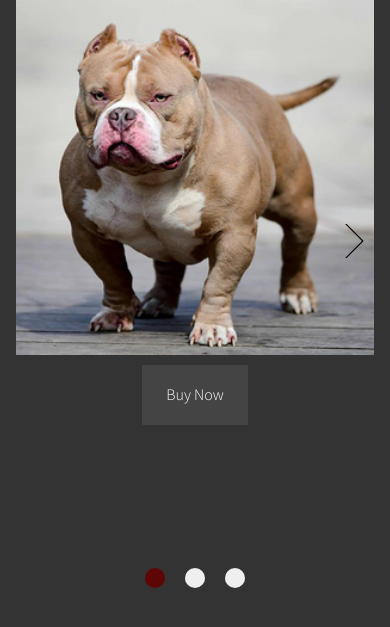
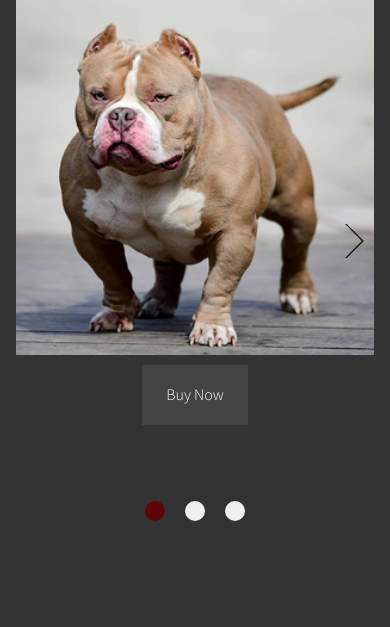
Before and after one commit to fredintek/mobile-slider, a plain HTML site: page index.html in a window 390 px wide. Shown: the part 181-808 px from the top of the page. Drawn offline with Linux system fonts and the light colour scheme.

Commit message:
finished mobile slider

```diff
--- a/style.css
+++ b/style.css
@@ -77,7 +77,7 @@ body {
   /* background-color: red; */
   /* margin-bottom: 50px; */
   position: absolute;
-  bottom: 60px;
+  bottom: 15%;
   left: 50vw;
   transform: translateX(-50%);
   display: flex;
```
